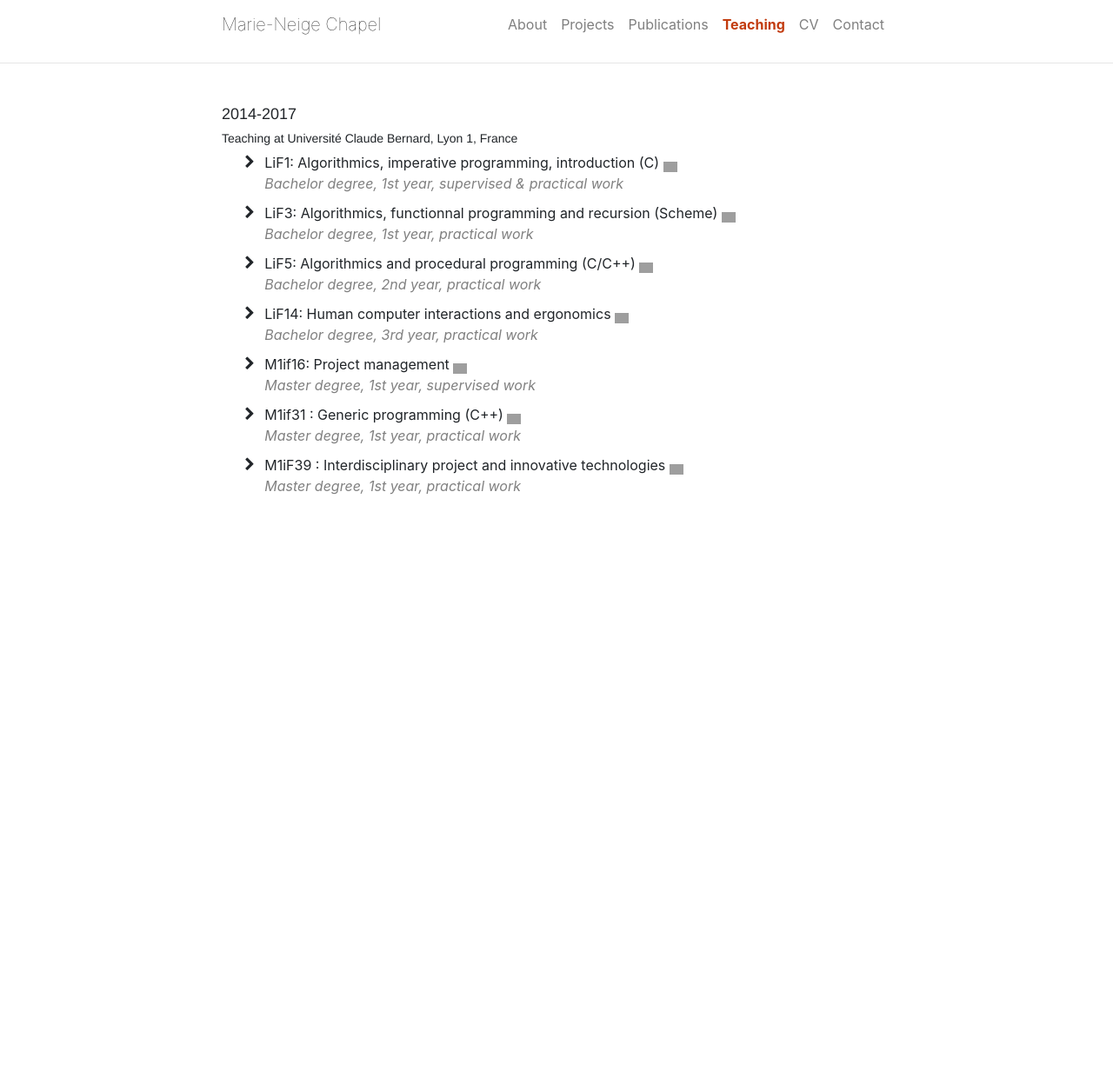
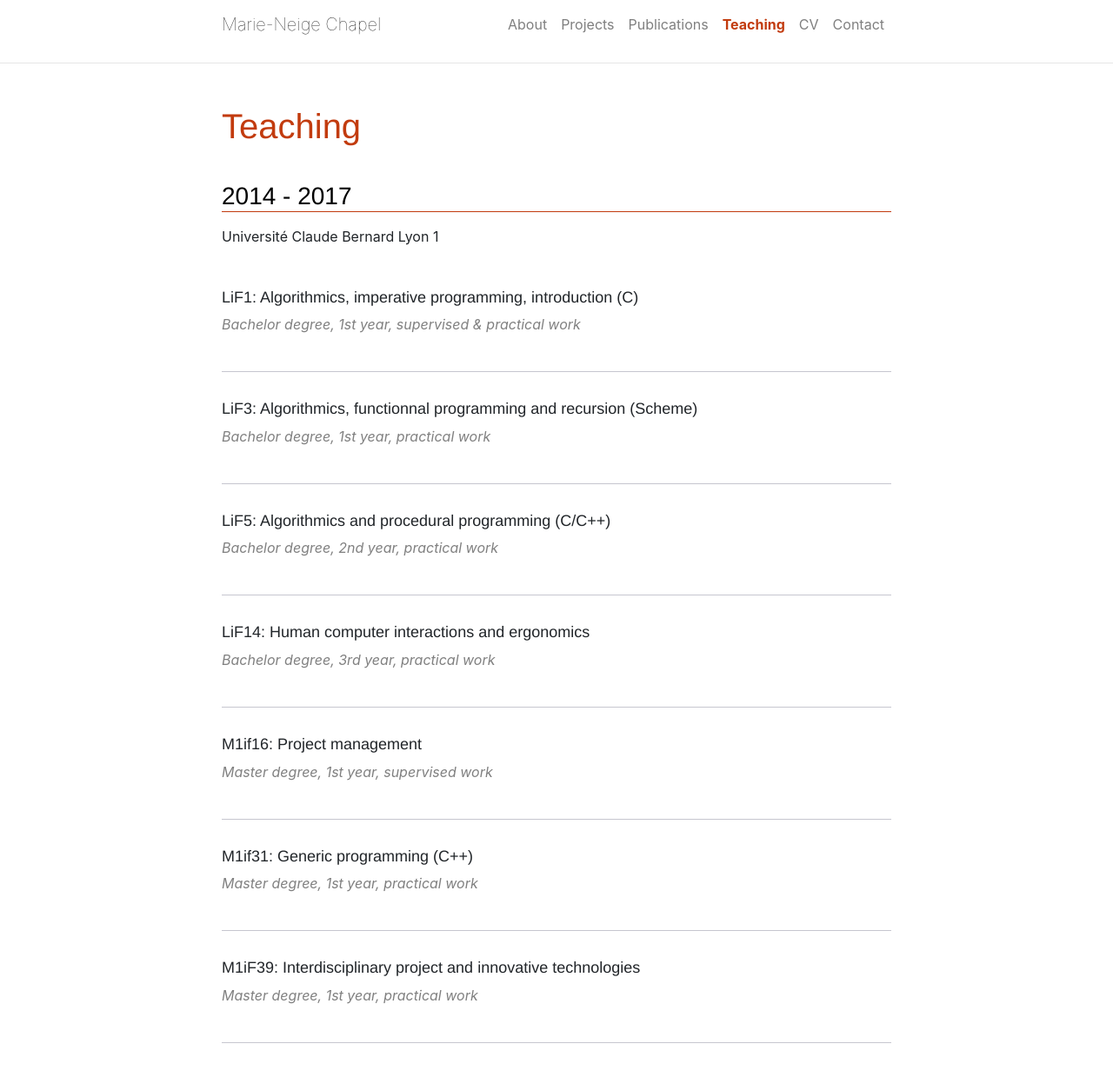
Before and after one commit to mnchapel/mnchapel.github.io, a Jekyll site: the page built from _pages/teaching.md, in a window 1280 px wide and 1286 px high. Shown: the top 1239 px of the window at 87% size. Built offline with Jekyll 4.4.1, drawn with Linux system fonts in a browser that asks for light colours; full-size pictures stand in for the smaller copies a plugin makes; a style sheet for code colours, icons or effects is not loaded; grey boxes are pictures that could not be loaded.

Commit message:
Update the teaching page with the new style

```diff
--- a/_config.yml
+++ b/_config.yml
@@ -20,6 +20,8 @@ mdb:
   integrity:
     css: "sha256-jpjYvU3G3N6nrrBwXJoVEYI/0zw8htfFnhT9ljN3JJw="
     js: "sha256-NdbiivsvWt7VYCt6hYNT3h/th9vSTL4EDWeGs5SN3DA="
+academicons:
+  version: "1.9.1"
 
 # -----------------------------------------------------------------------------
 # Layout
--- a/_includes/css.html
+++ b/_includes/css.html
@@ -1,14 +1,13 @@
 <!-- BootStrap Styles -->
 <link rel="stylesheet" href="https://cdn.jsdelivr.net/npm/bootstrap@4.6.1/dist/css/bootstrap.min.css">
+<link defer rel="stylesheet" href="https://unpkg.com/bootstrap-table@1.21.4/dist/bootstrap-table.min.css">
 <!-- <link rel="stylesheet" href="https://cdn.jsdelivr.net/npm/mdbootstrap@4.20.0/css/mdb.min.css" /> -->
 
-<!-- Optional Theme -->
 <link rel="stylesheet" href="{{ "/assets/css/main.css" | relative_url }}">
 <!-- <link rel="stylesheet" href="{{ site.baseurl }}/static/academicons-1.8.0/css/academicons.min.css"> -->
-<link rel="stylesheet" href="{{ site.baseurl }}/static/flag-icon-css-master/css/flag-icon.min.css">
-<link rel="stylesheet" href="https://cdnjs.cloudflare.com/ajax/libs/font-awesome/4.7.0/css/font-awesome.min.css">
 
-<link defer rel="stylesheet" href="https://unpkg.com/bootstrap-table@1.21.4/dist/bootstrap-table.min.css">
 
 <!-- Icons -->
-<!-- <link rel="stylesheet" href="https://cdn.jsdelivr.net/npm/academicons@{{ site.academicons.version }}/css/academicons.min.css" crossorigin="anonymous"> -->
+<link rel="stylesheet" href="https://cdnjs.cloudflare.com/ajax/libs/font-awesome/4.7.0/css/font-awesome.min.css">
+<link rel="stylesheet" href="https://cdn.jsdelivr.net/npm/academicons@{{ site.academicons.version }}/css/academicons.min.css">
+<link rel="stylesheet" href="{{ site.baseurl }}/static/flag-icon-css-master/css/flag-icon.min.css">
--- a/_includes/main.html
+++ b/_includes/main.html
@@ -1,33 +1,3 @@
 <div class="container mt-5">
-	{% if page.toc and page.toc.sidebar %}
-		{% if page.toc.sidebar == "right" %}
-			<div class="row">
-
-				<!-- main content area -->
-				<div class="col-sm-9">
-					{{ content }}
-				</div>
-
-				<!-- sidebar, which will move to the top on a small screen -->
-				<div class="col-sm-3">
-		  			<nav id="toc-sidebar" class="sticky-top"></nav>
-				</div>
-	  		</div>
-		{% else %}
-			<div class="row">
-
-				<!-- sidebar, which will move to the top on a small screen -->
-				<div class="col-sm-3">
-					<nav id="toc-sidebar" class="sticky-top"></nav>
-				</div>
-
-				<!-- main content area -->
-				<div class="col-sm-9">
-					{{ content }}
-				</div>
-			</div>
-		{% endif %}
-	{% else %}
-		{{ content }}
-	{% endif %}
-  </div>
+	{{ content }}
+</div>
--- a/_layouts/teaching.html
+++ b/_layouts/teaching.html
@@ -2,88 +2,34 @@
 layout: default
 ---
 
-<div class="container">
-<div class="row">
-	<h4>2014-2017</h4>
+<div class="post">
+
+	<header class="post-header">
+		<h1 class="post-title">{{ page.title }}</h1>
+	</header>
+
+	<div class="article">
+
+	{% for teaching_xp in site.data.teaching %}
+
+		<h3 class="category">{{ teaching_xp.year }}</h3>
+		<p>{{ teaching_xp.institution }}</p>
+
+		<ul class="post-list">
+			{% for class in teaching_xp.classes %}
+				<li>
+					<h4>
+						<a href="{{ classes.url }}">
+							{{ class.title }}
+						</a>
+					</h4>
+					<p style="margin-bottom:10px">
+					<i style="color: grey">{{ class.info }}</i>
+				</li>
+			{% endfor %}
+		</ul>
+
+	{% endfor %}
+
+	</div>
 </div>
-<div class="row">
-	<h5>Teaching at Université Claude Bernard, Lyon 1, France</h5>
-</div>
-
-<ul class="fa-ul">
-	{% for classes in site.data.classes %}
-		<li>
-			<a href="{{ classes.url }}">
-				<i class="fa-li fa fa-chevron-right"></i>{{ classes.title }}
-				<sub>
-					<span class="flag-icon flag-icon-fr flag-icon-square"></span>
-				</sub>
-			</a>
-		</li>
-		<p style="margin-bottom:10px">
-		<i style="color: grey">{{ classes.info }}</i>
-	{% endfor %}
-</div>
-
-<!--
-	<li>
-		<a href="http://odf-dev.univ-lyon1.fr/ue-3582-12/lif1:-algorithmique-et-programmation-(introduction).html">
-			<i class="fa-li fa fa-chevron-right"></i> LiF1: Algorithmics, imperative programming, introduction (C)
-			<sub>
-				<span class="flag-icon flag-icon-fr flag-icon-square"></span>
-			</sub>
-		</a>
-	</li>
-	<p style="margin-bottom:10px">
-	<i style="color: grey">Bachelor degree, 1st year, supervised &amp; practical work</i>
-
-	<li>
-	<a href="http://odf-dev.univ-lyon1.fr/ue-286-12/lif3-algorithmique/programmation-fonctionnelle-et-recursive.html"><i class="fa-li fa fa-chevron-right"></i> LiF3<sub>
-	<span class="flag-icon flag-icon-fr flag-icon-square"></span>
-	</sub>: Algorithmics, functionnal programming and recursion (Scheme)</a>
-	</li>
-	<p style="margin-bottom:10px">
-	<i style="color: grey">Bachelor degree, 1st year, practical work</i>
-
-	<li>
-	<a href="http://odf-dev.univ-lyon1.fr/ue-289-12/lif5-:-algorithmique-et-programmation-procedurale.html"><i class="fa-li fa fa-chevron-right"></i> LiF5<sub>
-	<span class="flag-icon flag-icon-fr flag-icon-square"></span>
-	</sub>: Algorithmics and procedural programming (C/C++)</a>
-	</li>
-	<p style="margin-bottom:10px">
-	<i style="color: grey">Bachelor degree, 2nd year, practical work</i>
-	<br>Content:</p>
-	<li>
-	<a href="http://odf-dev.univ-lyon1.fr/ue-8161-12/lif14:-interactions-homme-machine-et-ergonomie.html"><i class="fa-li fa fa-chevron-right"></i> LiF14<sub>
-	<span class="flag-icon flag-icon-fr flag-icon-square"></span>
-	</sub>: Human computer interactions and ergonomics</a>
-	</li>
-	<p style="margin-bottom:10px">
-	<i style="color: grey">Bachelor degree, 3rd year, practical work</i>
-	<br>Content:</p>
-	<li>
-	<a href="http://odf-dev.univ-lyon1.fr/ue-9274-155/m1if16-conduite-de-projet.html"><i class="fa-li fa fa-chevron-right"></i>M1if16<sub>
-	<span class="flag-icon flag-icon-fr flag-icon-square"></span>
-	</sub>: Project management</a>
-	</li>
-	<p style="margin-bottom:10px">
-	<i style="color: grey">Master degree, 1st year, supervised work</i>
-	<br>Content:</p>
-	<li>
-	<a href="http://odf-dev.univ-lyon1.fr/ue-9285-155/m1if31-programmation-generique.html"><i class="fa-li fa fa-chevron-right"></i>M1if31<sub>
-	<span class="flag-icon flag-icon-fr flag-icon-square"></span>
-	</sub>: Generic programming (C++)</a>
-	</li>
-	<p style="margin-bottom:10px">
-	<i style="color: grey">Master degree, 1st year, practical work</i>
-	<br>Content:</p>
-	<li>
-	<a href="http://odf-dev.univ-lyon1.fr/ue-11271-155/m1if39-projet-transversal-et--technologies-innovantes.html"><i class="fa-li fa fa-chevron-right"></i>M1iF39<sub>
-	<span class="flag-icon flag-icon-fr flag-icon-square"></span>
-	</sub>: Interdisciplinary project and innovative technologies</a>
-	</li>
-	<p style="margin-bottom:10px">
-	<i style="color: grey">Master degree, 1st year, practical work</i>
-	<br>Content:</p>
-	-->
-</ul>
--- a/_sass/_layout.scss
+++ b/_sass/_layout.scss
@@ -90,6 +90,7 @@ h1, h2, h3, h4, h5, h6 {
 
 figure, img {
   max-width: 90vw;
+  margin: 0rem;
 }
 
 .badge {
@@ -123,7 +124,18 @@ figure, img {
 
 .post-title {
 	color: var(--global-theme-color);
-  }
+}
+
+.post-list {
+	padding: 0;
+
+	li {
+		border-bottom: 1px solid var(--global-divider-color);
+		list-style: none;
+		padding-top: 2rem;
+		padding-bottom: 2rem;
+	}
+}
 
 // -------
 // Profile
--- a/_sass/_themes.scss
+++ b/_sass/_themes.scss
@@ -3,4 +3,5 @@
 	--global-txt-color: #{$black-color};
 	--global-theme-color: #c23b0e;
 	--global-card-bg-color: #{$white-color};
+	--global-divider-color: #c6c6cf;
 }
```
Also changed, not shown: _data/classes.json (deleted, +0 -37 lines), _data/teaching.yml (added, +24 -0 lines).
